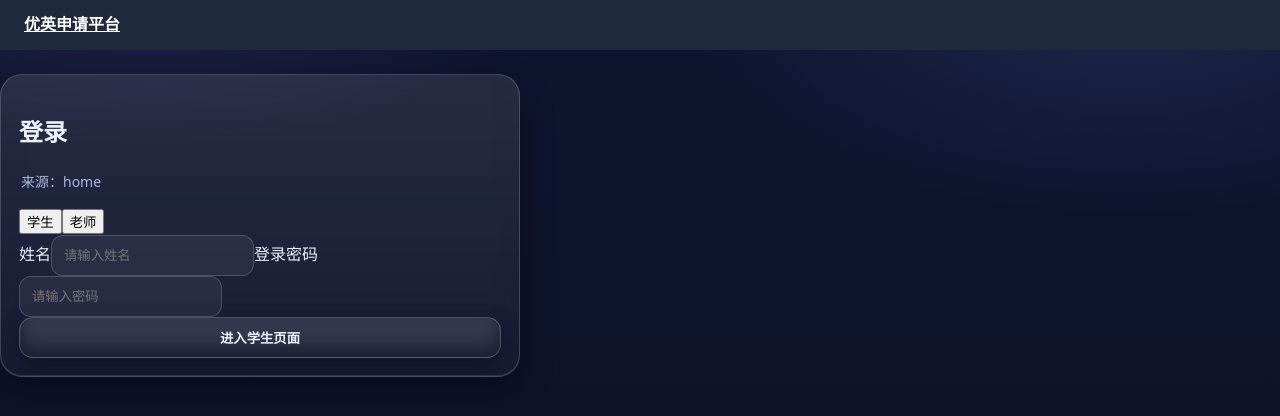
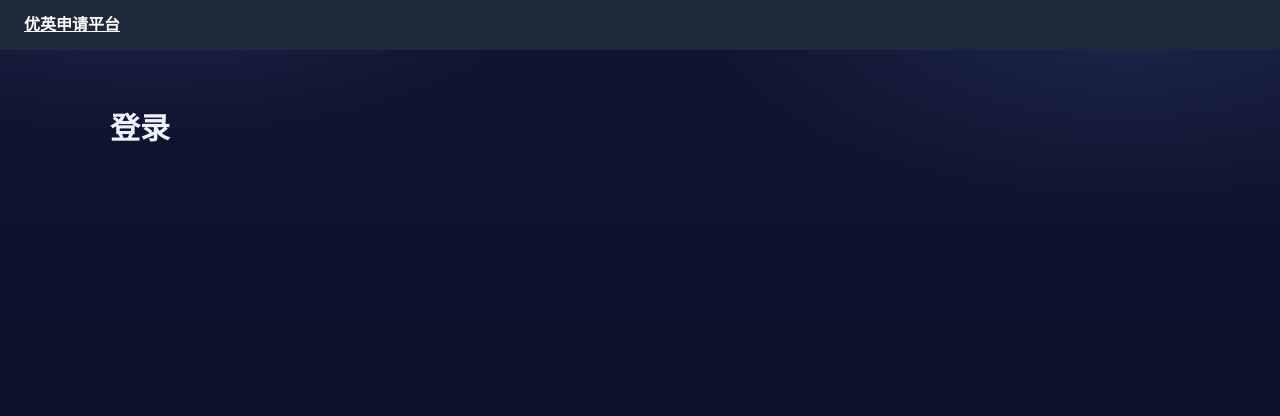
Before and after one commit to wangxiaoyan2088-spec/starpath, a Next.js app: page /login in a window 1280 px wide. Shown: the top 416 px of the page. Built offline with nearby package versions, Linux system fonts and the light colour scheme.

Commit message:
Update page.tsx

```diff
--- a/app/login/page.tsx
+++ b/app/login/page.tsx
@@ -1,43 +1,11 @@
-'use client';
-
-import { useRouter, useSearchParams } from 'next/navigation';
-import { useState } from 'react';
+// app/login/page.tsx
+import { Suspense } from "react";
+import LoginClient from "./LoginClient";
 
 export default function LoginPage() {
-  const router = useRouter();
-  const from = useSearchParams().get('from') ?? 'home';
-  const [role, setRole] = useState<'student'|'teacher'>('student');
-  const [name, setName] = useState('');
-  const [pwd, setPwd] = useState('');
-
-  const submit = (e: React.FormEvent) => {
-    e.preventDefault();
-    if (!name || !pwd) { alert('请填写姓名与密码'); return; }
-    // 先做演示跳转；后续换成真实鉴权
-    router.push(role === 'student' ? '/student' : '/teacher');
-  };
-
   return (
-    <main className="container" style={{maxWidth:520}}>
-      <div className="card" style={{marginTop:24}}>
-        <h2>登录</h2>
-        <p className="muted">来源：{from}</p>
-
-        <div className="tabs">
-          <button type="button" className={`tab ${role==='student'?'active':''}`} onClick={()=>setRole('student')}>学生</button>
-          <button type="button" className={`tab ${role==='teacher'?'active':''}`} onClick={()=>setRole('teacher')}>老师</button>
-        </div>
-
-        <form className="form" onSubmit={submit}>
-          <label>姓名
-            <input className="input" value={name} onChange={e=>setName(e.target.value)} placeholder="请输入姓名" />
-          </label>
-          <label>登录密码
-            <input className="input" type="password" value={pwd} onChange={e=>setPwd(e.target.value)} placeholder="请输入密码" />
-          </label>
-          <button className="btn" type="submit" style={{width:'100%'}}>进入{role==='student'?'学生':'老师'}页面</button>
-        </form>
-      </div>
-    </main>
+    <Suspense fallback={null}>
+      <LoginClient />
+    </Suspense>
   );
 }
```
